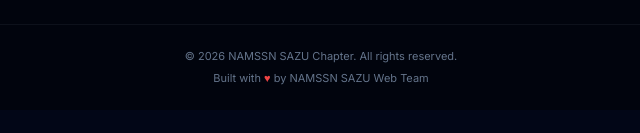
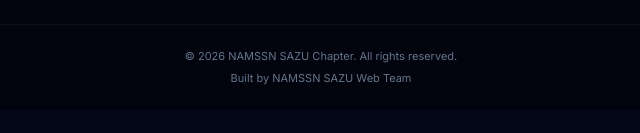
Before and after one commit to scaryaro/namssn-sazu-chapter, a plain HTML site: page gallery.html in a window 1280 px wide. Shown: the part 2842-2975 px from the top of the page, 319-959 px from the left. Drawn offline with Linux system fonts and the light colour scheme.

Commit message:
Add files via upload

```diff
--- a/gallery.html
+++ b/gallery.html
@@ -2706,9 +2706,9 @@
             </p>
 
             <p>
-                Built with
-                <span class="heart">♥</span>
+                Built
                 by NAMSSN SAZU Web Team
+
             </p>
 
         </div>
```
